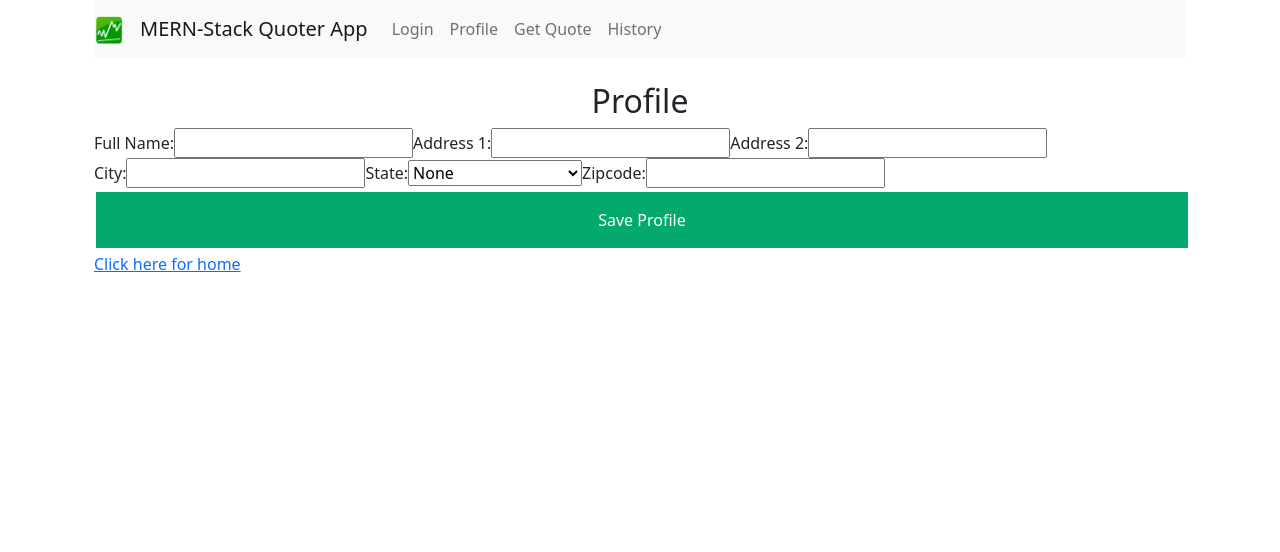
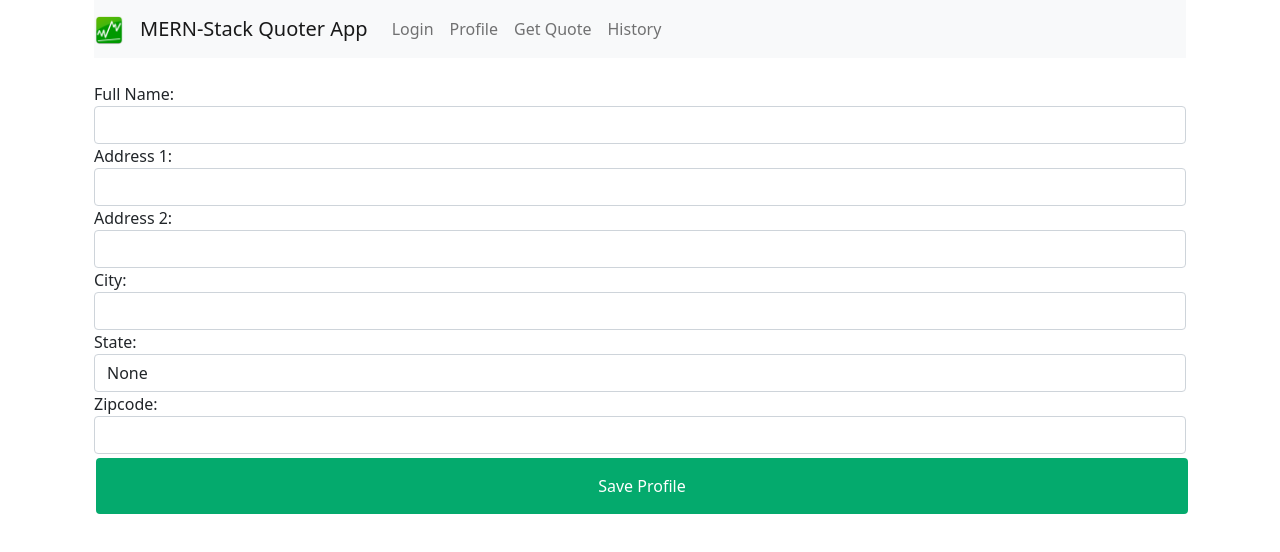
Before and after one commit to youngwillyum/quoter2, a React (Create React App) app in the folder client/: page /profile in a window 1280 px wide. Shown: the top 552 px of the page. Built offline with nearby package versions, Linux system fonts and the light colour scheme.

Commit message:
Profile Component
Set  / Edit states implemented. Still having issues getting console to work and report profile inputs

```diff
--- a/client/src/components/ProfileComponent.js
+++ b/client/src/components/ProfileComponent.js
@@ -2,36 +2,126 @@ import React, { Component } from 'react'
 import {Link} from 'react-router-dom'
 
 export default class Profile extends Component{
+
+constructor(props) {
+  super(props);
+
+  this.state = {
+    profile_fullname:'',
+    profile_address1:'',
+    profile_address2:'',
+    profile_city:'',
+    profile_state:'',
+    profile_zipcode:''
+  }
+
+  this.onChangeProfileName = this.onChangeProfileName.bind(this)
+  this.onChangeProfileAddress1 = this.onChangeProfileAddress1.bind(this)
+  this.onChangeProfileAddress2 = this.onChangeProfileAddress2.bind(this)
+  this.onChangeProfileCity = this.onChangeProfileCity.bind(this)
+  this.onChangeProfileState = this.onChangeProfileState.bind(this)
+  this.onChangeProfileZipcode = this.onChangeProfileZipcode.bind(this)
+
+
+}
+
+onChangeProfileName(e){
+  this.setState({
+    profile_fullname: e.target.value
+  });
+}
+
+onChangeProfileAddress1(e){
+  this.setState({
+    profile_address1: e.target.value
+  });
+}
+
+onChangeProfileAddress2(e){
+  this.setState({
+    profile_address2: e.target.value
+  });
+}
+
+onChangeProfileCity(e){
+  this.setState({
+    profile_city: e.target.value
+  });
+}
+
+onChangeProfileState(e){
+  this.setState({
+    profile_state: e.target.value
+  });
+}
+
+onChangeProfileZipcode(e){
+  this.setState({
+    profile_zipcode: e.target.value
+  });
+}
+
+onSubmit(e) {
+  e.preventDefault();
+
+  console.log('--Form Submitted--');
+  console.log(this.state.profile_fullname);
+  console.log('Profile Address1: ${this.state.profile_address1}');
+  console.log('Profile Address2: ${this.state.profile_address2}');
+  console.log('Profile City: ${this.state.profile_city}');
+  console.log('Profile State: ${this.state.profile_state}');
+  console.log('Profile Zipcode: ${this.state.profile_zipcode}');
+
+  this.state = ({
+    profile_fullname:'',
+    profile_address1:'',
+    profile_address2:'',
+    profile_city:'',
+    profile_state:'',
+    profile_zipcode:''
+  })
+}
+
+
+
+
+
+
+
 render(){
   return(
+
       <React.Fragment>
-    <h2>Profile</h2>
-<form>
+      <form onSubmit={this.onSubmit}>
 
-  <label>
-    Full Name:
-    <input type="text" name="name" maxlength="50" required />
-  </label>
+        <div className="form-group">
+          <label>Full Name:</label>
+          <input type="text" className="form-control" maxlength="50" required value={this.state.profile_fullname}
+            onChange={this.onChangeProfileName}   />
+        </div>
 
-  <label>
-    Address 1:
-    <input type="text" address="address" maxlength="100" required/>
-  </label>
+        <div className="form-group">
+          <label>Address 1:</label>
+          <input type="text" className="form-control" value={this.state.profile_address1}
+            onChange={this.onChangeProfileAddress1} maxlength="100" required/>
+        </div>
 
-  <label>
-    Address 2:
-    <input type="text" address2="address2" maxlength="100" />
-  </label>
-  <div/>
+        <div className="form-group">
+          <label>Address 2:</label>
+          <input type="text" className="form-control" value={this.state.profile_address2}
+            onChange={this.onChangeProfileAddress2} maxlength="100" />
+        </div>
 
-  <label>
-    City:
-    <input type="text" City="City" maxlength="100" required/>
-  </label>
+        <div className="form-group">
+          <label>City:</label>
+          <input type="text"className="form-control"  value={this.state.profile_city}
+            onChange={this.onChangeProfileCity} maxlength="100" required/>
+        </div>
 
-  <label>
-  State:
-  <select name="State" id="state" required>
+        <div className="form-group">
+          <label>State:</label>
+          <select name="State" className="form-control" id="state"  value ={this.state.profile_state}
+          onChange={this.onChangeProfileState}required>
           <option value="">None</option>
 	        <option value="AL">Alabama</option>
 	        <option value="AK">Alaska</option>
@@ -85,16 +175,19 @@ render(){
 	        <option value="WI">Wisconsin</option>
 	        <option value="WY">Wyoming</option>
           </select>
-  </label>
+        </div>
 
-  <label>
-    Zipcode:
-    <input type="text" zipcode="zipcode" maxlength="9" minlength="5" required/>
-  </label>
+        <div className="form-group">
+          <label>Zipcode:  </label>
+          <input type="text" className="form-control" value={this.state.profile_zipcode}
+            onChange={this.onChangeProfileZipcode} maxlength="9" minlength="5" required/>
+        </div>
 
-  <input type="submit" value="Save Profile" />
+        <div className="form-group">
+          <input type="submit" value="Save Profile" className = "btn btn-primary"/>
+        </div>
+
 </form>
-    <Link to='/home'>Click here for home</Link>
 </React.Fragment>
 )
 }
```
Lines whose indentation alone changed are shown as unchanged.
